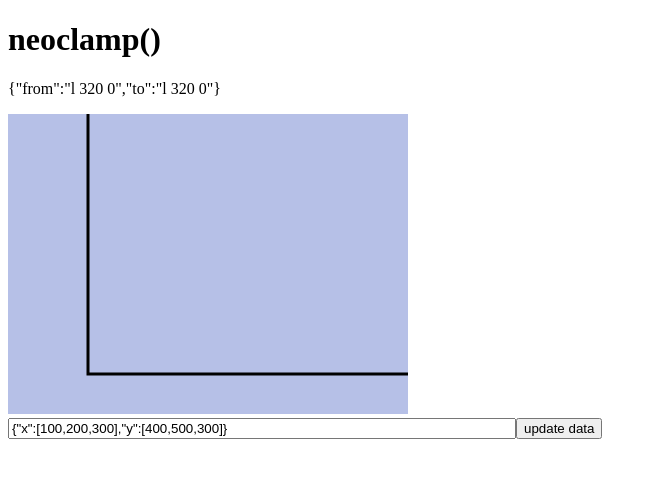
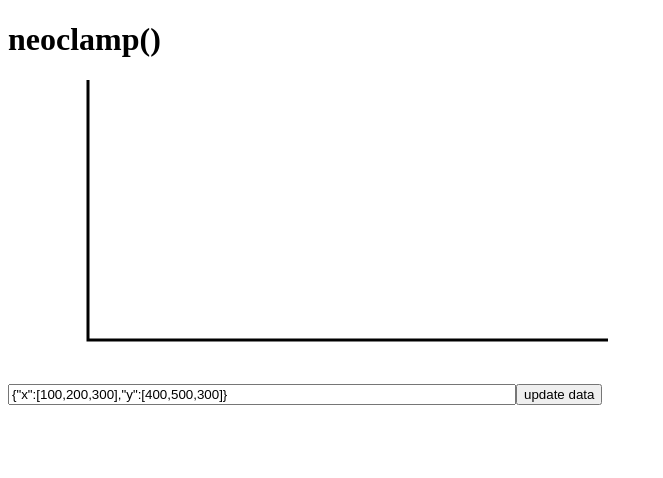
Before and after one commit to MeiWagatsuma/neoclamp, a React (Vite) app: page / in a window 1280 px wide. Shown: the top 478 px of the page, without its empty margins (0-663 px from the left). Built offline with nearby package versions, Linux system fonts and the light colour scheme.

Commit message:
Delete debug code

```diff
--- a/src/App.tsx
+++ b/src/App.tsx
@@ -13,15 +13,13 @@ function App(): JSX.Element {
     setInput(e.target.value)
   }
   const onClickHandler = (): void => {
-    console.log(JSON.parse(input))
     setData(JSON.parse(input))
-    console.log(data)
   }
 
   return (
     <div className="App">
       <h1>neoclamp()</h1>
-      <Graph width={400} height={300} data={data} />
+      <Graph width={600} height={300} data={data} />
       <Input onChange={onChangeHandler} value={input} />
       <button onClick={onClickHandler}>update data</button>
     </div>
--- a/src/Graph/Graph.tsx
+++ b/src/Graph/Graph.tsx
@@ -28,9 +28,7 @@ function Graph({ width, height, data }: GraphProps): JSX.Element {
 
   return (
     <div>
-      <p>{JSON.stringify(computedPathObj)}</p>
       <svg width={width} height={height} viewBox={`0 0 ${width} ${height}`}>
-        <rect width="400" height="300" fill="#b6c0e7" />
         <path
           className="axis-line"
           strokeWidth="3"
```
